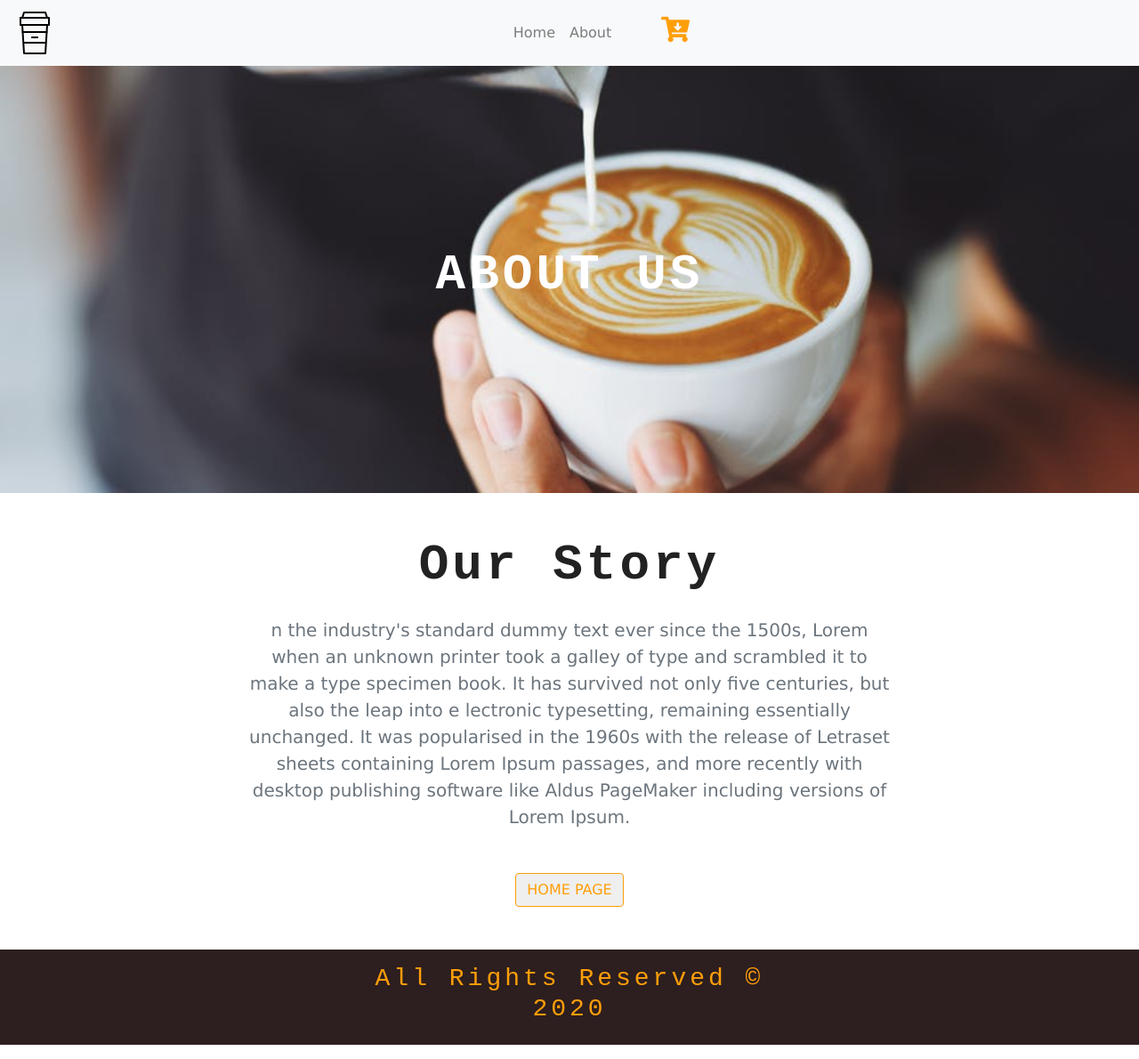
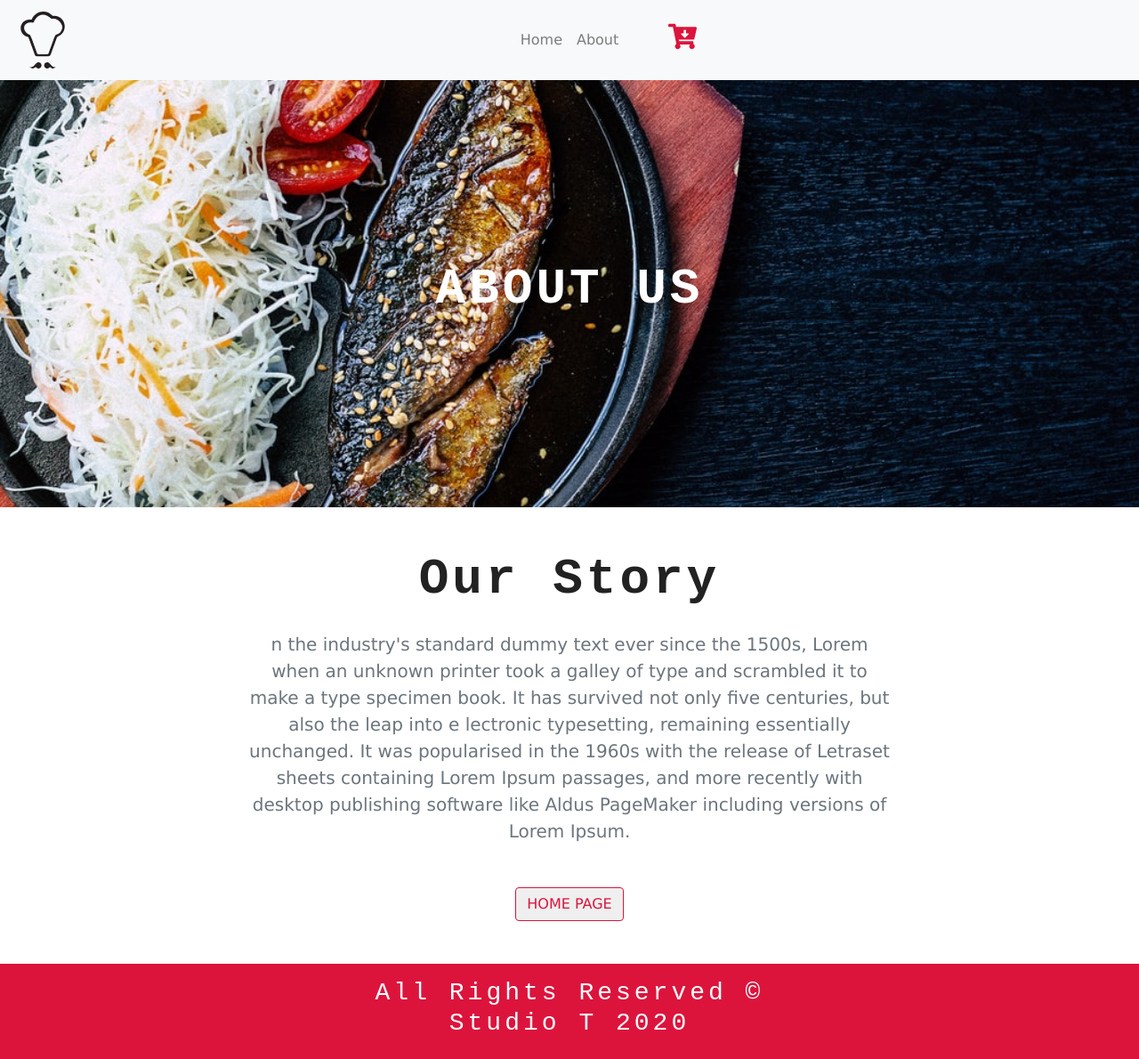
Before and after one commit to hsc-dojo/coffeeshop, a Gatsby site: page /about in a window 1280 px wide. Shown: the whole page at 89% size. Built offline with nearby package versions, Linux system fonts and the light colour scheme; Gatsby itself is replaced by a stand-in of ours.

Commit message:
restaurant

```diff
--- a/src/components/Globals/Footer.js
+++ b/src/components/Globals/Footer.js
@@ -5,8 +5,8 @@
         <footer className="footer py-3">
             <div className="container">
                 <div className="row">
-                    <div className="col-10 mx-auto col-md-6 text-yellow text-center text-capitalize">
-                        <h3>all rights reserved &copy; { new Date().getFullYear().toString()}</h3>
+                    <div className="col-10 mx-auto col-md-6  text-center text-capitalize">
+                        <h3>all rights reserved &copy; studio T { new Date().getFullYear().toString()}</h3>
                     </div>
                 </div>
             </div>
--- a/src/components/Globals/Navbar.js
+++ b/src/components/Globals/Navbar.js
@@ -1,6 +1,6 @@
 import React, { Component } from 'react'
 import { Link } from 'gatsby'
-import logo from "../../images/logo.svg"
+import logo from "../../images/restaurant.svg"
 import { FaCartArrowDown } from 'react-icons/fa'
 
 
@@ -29,7 +29,7 @@
         return (
             <nav className="navbar navbar-expand-sm bg-light navbar-light">
                 <Link to="/" className="navbar-brand">
-                    <img src={logo} alt="logo" />
+                    <img className="logo" src={logo} alt="logo" />
                     {/*/* https://www.iconfinder.com/icons/185113/coffee_streamline_icon
 Creative Commons (Attribution 3.0 Unported);
 https://www.iconfinder.com/webalys */ }
--- a/src/components/Home/Contact.js
+++ b/src/components/Home/Contact.js
@@ -43,7 +43,7 @@
             </div>
             <button
               type="submit"
-              className="btn btn-yellow btn-block text-capitalize mt-5"
+              className="btn btn-crimson btn-block text-capitalize mt-5"
             >
               SUBMIT
             </button>
--- a/src/components/Home/Menu.js
+++ b/src/components/Home/Menu.js
@@ -50,7 +50,7 @@
                     <button
                       type="button"
                       key={index}
-                      className="btn btn-yellow text-capitalize m-3"
+                      className="btn btn-crimson text-capitalize m-3"
                       onClick={() => this.handleItems(category)}
                     >
                       {category}
@@ -75,7 +75,7 @@
                         <h6 className="mb-0 ">
                           <small>{node.title}</small>
                         </h6>
-                        <h6 className="mb-0 text-yellow">
+                        <h6 className="mb-0 text-crimson">
                           <small>${node.price}</small>
                         </h6>
                       </div>
--- a/src/components/Home/Product.js
+++ b/src/components/Home/Product.js
@@ -10,7 +10,7 @@
           <h6>{product.title}</h6>
           <h6>${product.price}</h6>
           <button
-            className="btn btn-yellow mt-3 text-capitalize snipcart-add-item"
+            className="btn btn-crimson mt-3 text-capitalize snipcart-add-item"
             data-item-id={product.id}
             data-item-name={product.title}
             data-item-price={product.price}
--- a/src/components/Home/info.js
+++ b/src/components/Home/info.js
@@ -19,7 +19,7 @@
                             like Aldus PageMaker including versions of Lorem Ipsum.
                         </p>
                         <Link to="/">
-                           <button className="btn text-uppercase btn-yellow">home page</button>
+                           <button className="btn text-uppercase btn-crimson">home page</button>
                         </Link>
                     </div>
                 </div>
--- a/src/components/layout.css
+++ b/src/components/layout.css
@@ -1,6 +1,7 @@
 :root {
     --mainBrown: #2d1e1f;
     --mainYellow: #ff9e09;
+    --mainCrimson: crimson;
     --mainGrey: #ece8dc;
     --mainWhite: #fff;
     --mainDark:#222;
@@ -23,9 +24,14 @@
 
 }
 
+.text-crimson {
+    color: var(--mainCrimson);
+
+}
+
  .cart-icon{
     cursor: pointer;
-    color: var(--mainYellow);
+    color: var(--mainCrimson);
     font-size:  2rem;
 }
 .default-background, .about-background {
@@ -36,6 +42,7 @@
     background:linear-gradient(rgba(255, 158, 9, 0.5), rgba(255, 158, 9, 0.5));
     background-position: center;
     background-size: cover;
+
 }
 
 .about-background {
@@ -49,13 +56,24 @@
 
 }
 
+
 .btn-yellow:hover{
     background: var(--mainYellow);
     color: var(--mainBrown);
 }
+.btn-crimson {
+    color: var(--mainCrimson);
+    border-color: var(--mainCrimson);
 
+}
+
+.btn-crimson:hover {
+    background: var(--mainCrimson);
+    color: white;
+}
 .footer {
-    background: var(--mainBrown);
+    background: crimson;
+    color: white;
 }
 
 .menu, .contact {
--- a/src/pages/about.js
+++ b/src/pages/about.js
@@ -1,5 +1,5 @@
 import React from "react"
-import { Link,graphql } from "gatsby"
+import { graphql } from "gatsby"
 
 import Layout from "../components/layout"
 
@@ -21,7 +21,7 @@
 export  const query = graphql`
 {
 
-  img: file(relativePath: {eq: "about-background.jpeg"}) {
+  img: file(relativePath: {eq: "restaurant_about.jpg"}) {
     childImageSharp {
       fluid {
         ...GatsbyImageSharpFluid_tracedSVG
```
Also changed, not shown: src/pages/index.js (+4 -4 lines), src/images/default-background.jpg (added), src/images/restaurant.svg (added), src/images/restaurant_about.jpg (added), src/images/restaurant_new.svg (added).
